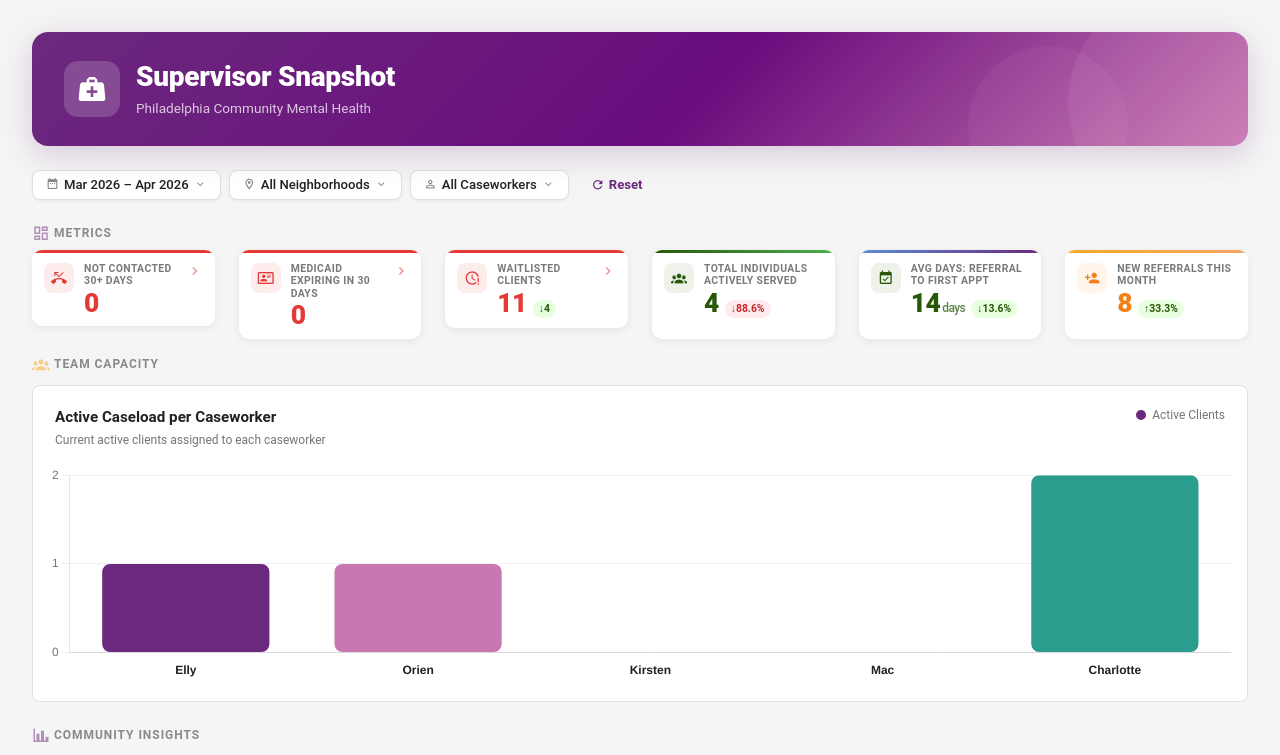
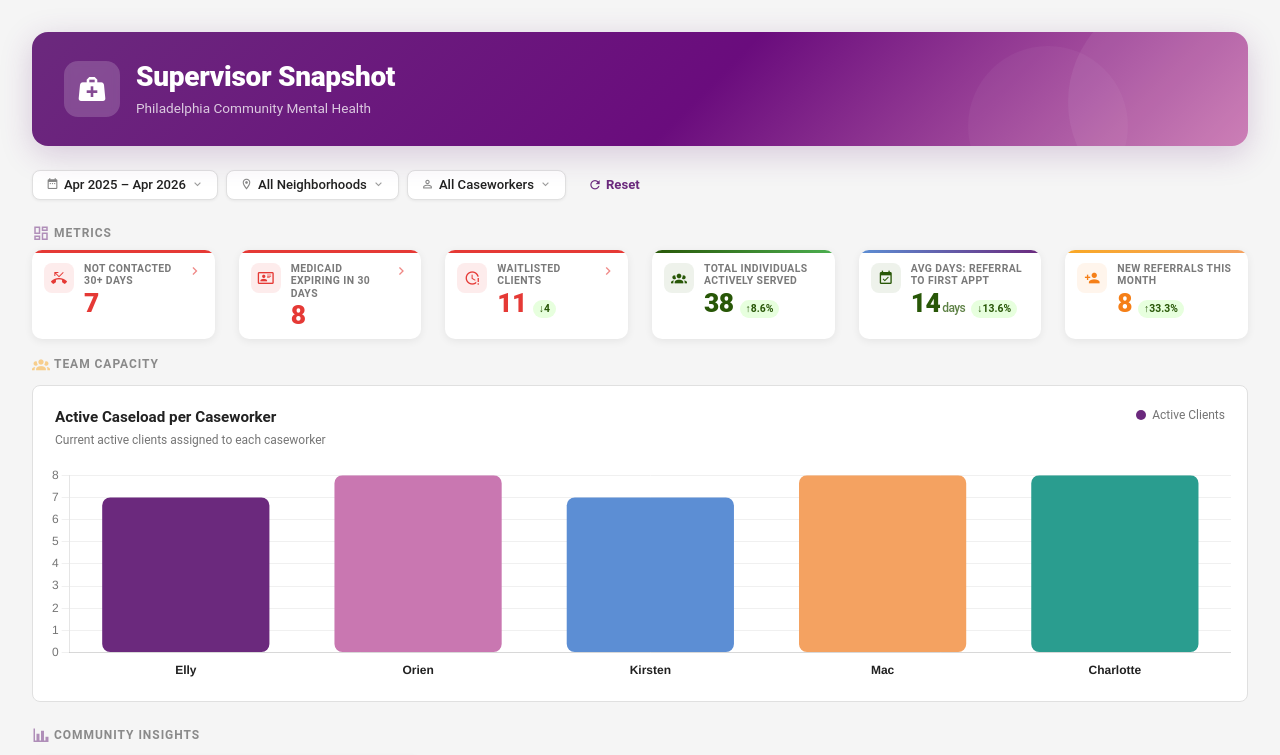
Before and after one commit to kmcconnell4/Protogen_Academy_300_Supervisor_Snapshot, a Vue app: page / in a window 1280 px wide. Shown: the top 755 px of the page. Built offline with nearby package versions, Linux system fonts and the light colour scheme.

Commit message:
- UI adjustments to the metrics tiles - Removed unnecessary filter counter

```diff
--- a/src/components/ActionTile.vue
+++ b/src/components/ActionTile.vue
@@ -186,6 +186,9 @@ const iconBg = computed(() => `${accentColor.value}18`) // 10% opacity
 /* ── Compact layout ──────────────────────────────────────── */
 .action-tile--compact {
   border-radius: 10px;
+  min-height: 88px;
+  height: 100%;
+  box-sizing: border-box;
 }
 
 .action-tile--compact .action-tile__accent {
--- a/src/components/GlobalFilters.vue
+++ b/src/components/GlobalFilters.vue
@@ -150,12 +150,6 @@
       <v-icon size="14" class="mr-1" aria-hidden="true">mdi-refresh</v-icon>
       Reset
     </button>
-
-    <!-- ── Active badge ─────────────────────────────────────────────── -->
-    <div v-if="activeFilterCount > 0" class="filter-active-badge" aria-live="polite">
-      <v-icon size="12" class="mr-1" aria-hidden="true">mdi-filter-check</v-icon>
-      {{ activeFilterCount }} active
-    </div>
 
   </div>
 </template>
--- a/src/components/MetricTile.vue
+++ b/src/components/MetricTile.vue
@@ -167,6 +167,9 @@ const trendClass = computed(() => (isPositive.value ? 'trend--positive' : 'trend
 /* ── Compact layout ──────────────────────────────────────── */
 .metric-tile--compact {
   border-radius: 10px;
+  min-height: 88px;
+  height: 100%;
+  box-sizing: border-box;
 }
 
 .metric-tile--compact .metric-tile__accent {
--- a/src/composables/useDashboardData.ts
+++ b/src/composables/useDashboardData.ts
@@ -15,7 +15,8 @@ function toYYYYMM(d: Date): string {
 function defaultDateRange() {
   const end = new Date(today)
   const start = new Date(today)
-  start.setDate(start.getDate() - 29)
+  start.setFullYear(start.getFullYear() - 1)
+  start.setDate(1) // ensure we're at the start of that month
   return { start: toYYYYMM(start), end: toYYYYMM(end) }
 }
 
```
